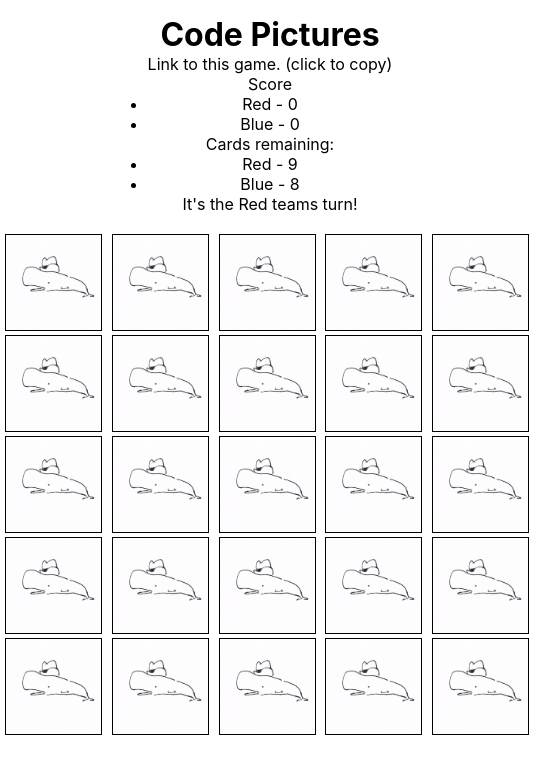
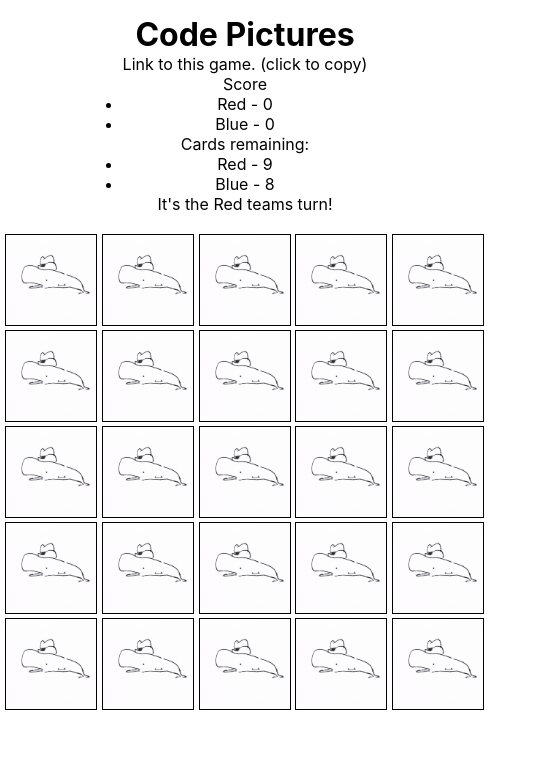
Before and after one commit to chris-langager/code-pictures, a Next.js app: page /1 in a window 390 px wide. Shown: the top 774 px of the page, 540 px wide, since content can reach past the window. Built offline with nearby package versions, Linux system fonts and the light colour scheme.

Commit message:
iphone sizing

```diff
--- a/src/styles/board.css
+++ b/src/styles/board.css
@@ -1,13 +1,14 @@
 .board {
   display: grid;
+  justify-content: center;
   grid-template-columns: 1fr 1fr 1fr 1fr 1fr;
   gap: 5px;
-  width: 800px;
+  width: 780px;
 }
 
 @media (max-width: 480px) {
   .board {
     gap: 4px;
-    width: 530px;
+    width: 480px;
   }
 }
--- a/src/styles/card.css
+++ b/src/styles/card.css
@@ -40,18 +40,18 @@
 
 @media (max-width: 480px) {
   .card {
-    width: 97px;
-    height: 97px;
+    width: 92px;
+    height: 92px;
   }
 
   .card .picture {
-    width: 95px;
-    height: 95px;
+    width: 90px;
+    height: 90px;
   }
 
   .card .overlay {
-    width: 95px;
-    height: 95px;
+    width: 90px;
+    height: 90px;
   }
 }
 
```
